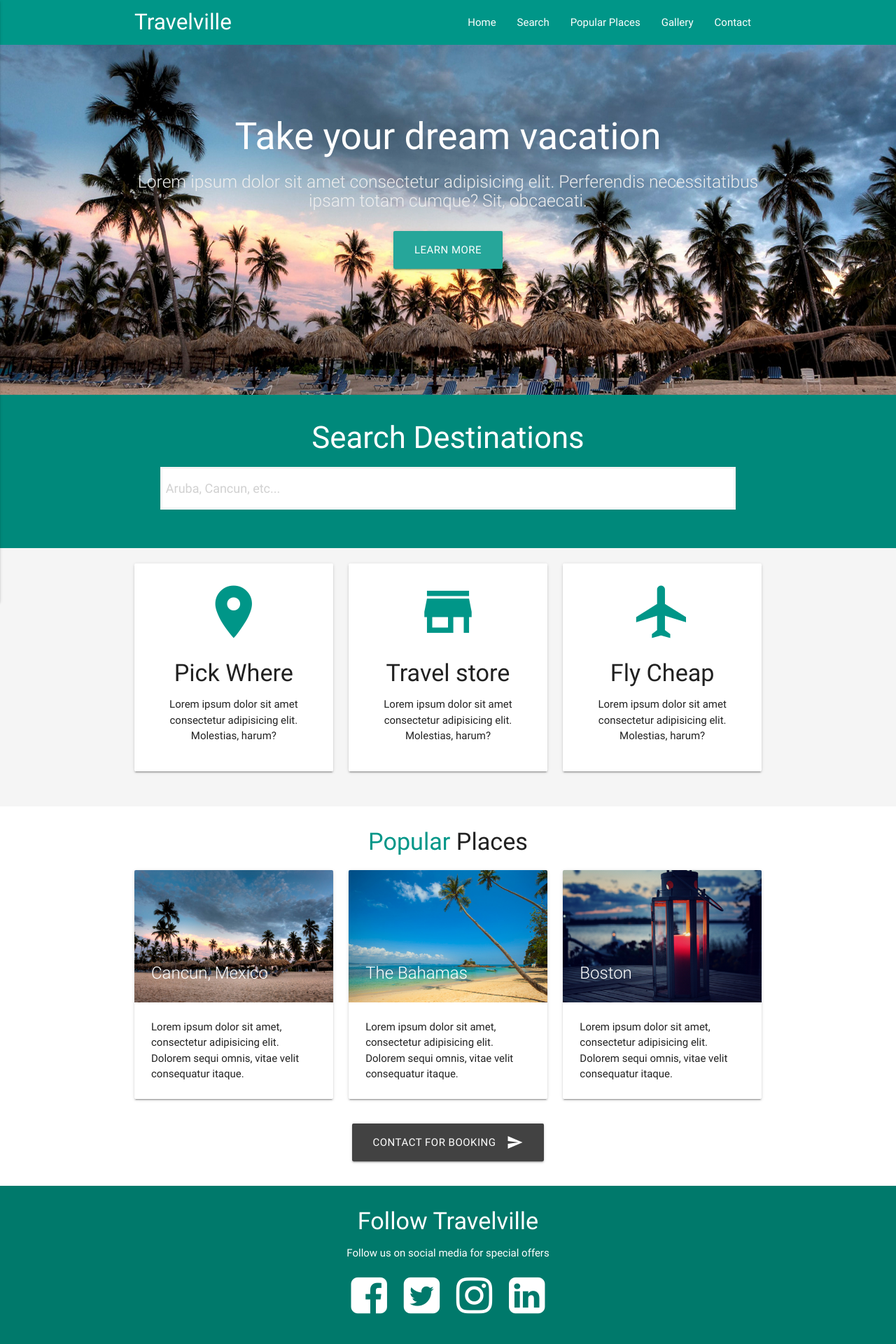
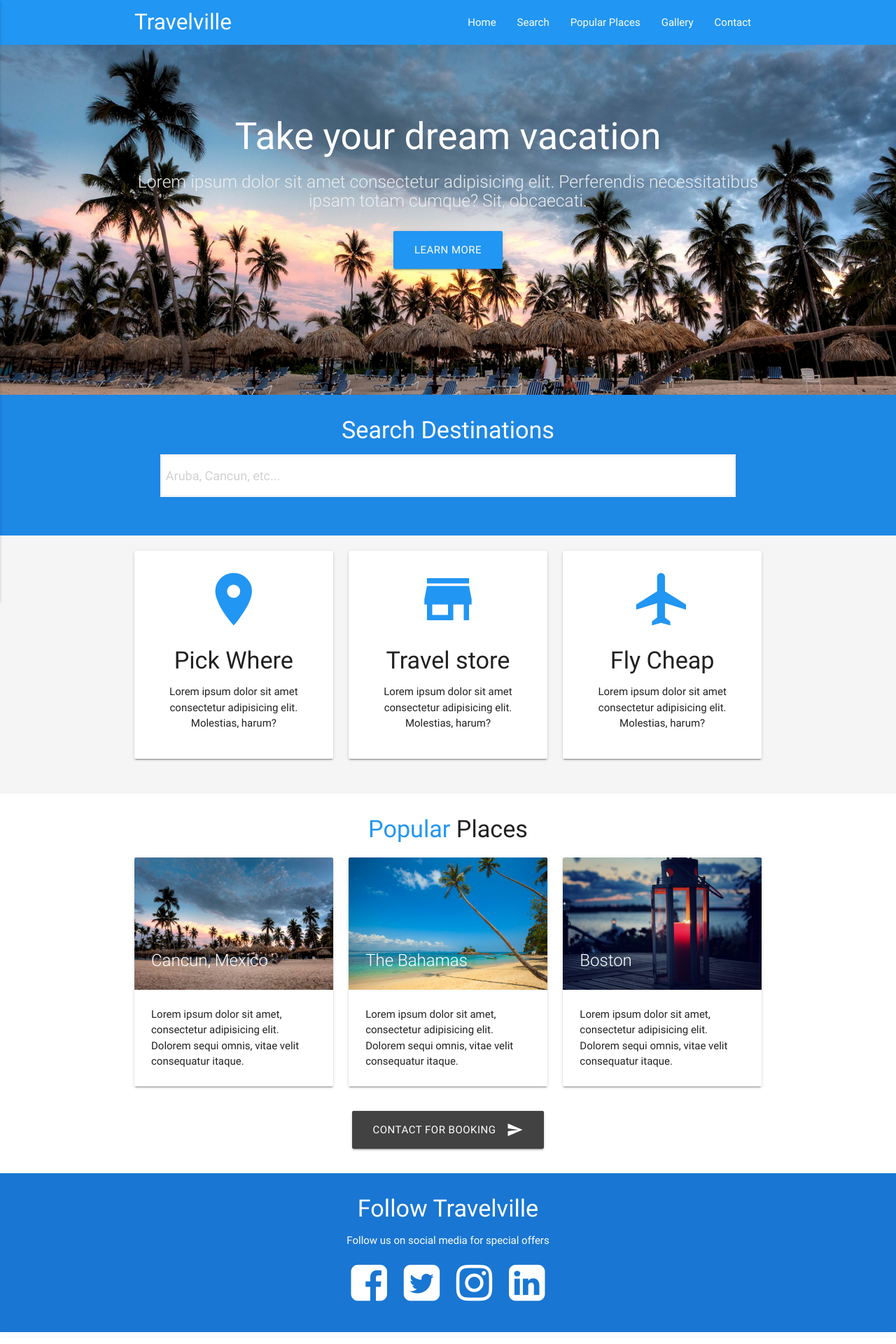
Before and after one commit to Abdul-fatai/travelling-website-template, a PHP site: page / in a window 1280 px wide. Shown: the top 1920 px of the page at 70% size. Run offline with PHP 8.4, Linux system fonts and the light colour scheme; some libraries are stand-ins or nearby versions.

Commit message:
clean up

```diff
--- a/css/main.css
+++ b/css/main.css
@@ -18,3 +18,18 @@
 .section-follow .fa-4x {
   margin: 5px 10px;
 }
+
+.section-contact h5 {
+  margin-bottom: 30px;
+}
+
+.section-gallery img {
+  margin-bottom: 10px;
+}
+
+.loader {
+  position: absolute;
+  z-index: 5;
+  top: 50%;
+  left: 50%;
+}
--- a/index.html
+++ b/index.html
@@ -28,7 +28,7 @@
 
   <body id="home" class="scrollspy">
     <div class="navbar-fixed">
-      <nav class="teal z-depth-0">
+      <nav class="blue z-depth-0">
         <div class="container">
           <div class="nav-wrapper">
             <a href="#home" class="brand-logo">Travelville</a>
@@ -47,11 +47,21 @@
       </nav>
     </div>
     <ul class="side-nav" id="mobile-nav">
-      <li><a href="#home">Home</a></li>
-      <li><a href="#search">Search</a></li>
-      <li><a href="#home">Popular Places</a></li>
-      <li><a href="#popular">Gallery</a></li>
-      <li><a href="#contact">Contact</a></li>
+    <h5 class="blue-text center">Travelville</h5>
+    <hr>
+      <li><a href="#home"><i class="material-icons">home</i>Home</a></li>
+      <li><a href="#search"><i class="material-icons">
+        location_searching
+        </i>Search</a></li>
+      <li><a href="#home"><i class="material-icons">
+        apartment
+        </i>Popular Places</a></li>
+      <li><a href="#popular"><i class="material-icons">
+        picture_in_picture
+        </i>Gallery</a></li>
+      <li><a href="#contact"><i class="material-icons">
+        contact_support
+        </i>Contact</a></li>
     </ul>
 
     <!--Section: Slider -->
@@ -65,7 +75,7 @@
               Lorem ipsum dolor sit amet consectetur adipisicing elit.
               Perferendis necessitatibus ipsam totam cumque? Sit, obcaecati.
             </h5>
-            <a href="#" class="btn btn-large">Learn More</a>
+            <a href="#" class="btn btn-large blue">Learn More</a>
           </div>
         </li>
         <li>
@@ -76,7 +86,7 @@
               Lorem ipsum dolor sit amet consectetur adipisicing elit.
               Perferendis necessitatibus ipsam totam cumque? Sit, obcaecati.
             </h5>
-            <a href="#" class="btn btn-large">Learn More</a>
+            <a href="#" class="btn btn-large blue">Learn More</a>
           </div>
         </li>
         <li>
@@ -87,18 +97,18 @@
               Lorem ipsum dolor sit amet consectetur adipisicing elit.
               Perferendis necessitatibus ipsam totam cumque? Sit, obcaecati.
             </h5>
-            <a href="#" class="btn btn-large">Learn More</a>
+            <a href="#" class="btn btn-large blue">Learn More</a>
           </div>
         </li>
       </ul>
     </section>
 
     <!-- Section: Search -->
-    <section id="search" class="section section-search teal darken-1 white-text center scrollspy">
+    <section id="search" class="section section-search blue darken-1 white-text center scrollspy">
       <div class="container">
         <div class="row">
           <div class="col s12">
-            <h3>Search Destinations</h3>
+            <h4>Search Destinations</h4>
             <div class="input-field">
               <input
                 type="text"
@@ -118,7 +128,7 @@
         <div class="row">
           <div class="col s12 m4">
             <div class="card-panel">
-              <i class="material-icons large teal-text">room</i>
+              <i class="material-icons large blue-text">room</i>
               <h4>Pick Where</h4>
               <p>
                 Lorem ipsum dolor sit amet consectetur adipisicing elit.
@@ -128,7 +138,7 @@
           </div>
           <div class="col s12 m4">
             <div class="card-panel">
-              <i class="material-icons large teal-text">store</i>
+              <i class="material-icons large blue-text">store</i>
               <h4>Travel store</h4>
               <p>
                 Lorem ipsum dolor sit amet consectetur adipisicing elit.
@@ -138,7 +148,7 @@
           </div>
           <div class="col s12 m4">
             <div class="card-panel">
-              <i class="material-icons large teal-text">airplanemode_active</i>
+              <i class="material-icons large blue-text">airplanemode_active</i>
               <h4>Fly Cheap</h4>
               <p>
                 Lorem ipsum dolor sit amet consectetur adipisicing elit.
@@ -155,7 +165,7 @@
     <section id="popular" class="section section-popular scrollspy">
       <div class="container">
         <div class="row">
-          <h4 class="center"><span class="teal-text">Popular</span> Places</h4>
+          <h4 class="center"><span class="blue-text">Popular</span> Places</h4>
           <div class="col s12 m4">
             <div class="card">
               <div class="card-image">
@@ -202,7 +212,7 @@
     </section>
 
     <!--Section: Follow-->
-    <section class="section section-follow teal darken-2 white-text center">
+    <section class="section section-follow blue darken-2 white-text center">
       <div class="container">
         <div class="row">
           <div class="col s12">
@@ -228,60 +238,60 @@
     <!--Section: Gallary-->
     <section id="gallery" class="section section-gallery card-panel scrollspy">
       <div class="container">
-        <h4 class="center"><span class="teal-text">Photo </span> Gallary</h4>
+        <h4 class="center"><span class="blue-text">Photo </span> Gallary</h4>
         <div class="row">
           <div class="col s12 m3">
-            <img class="materialbox responsive-img" src="https://source.unsplash.com/1600x900/?beach" alt="">
+            <img class="materialboxed responsive-img" src="https://source.unsplash.com/1600x900/?beach" alt="">
           </div>
           <div class="col s12 m3">
-            <img class="materialbox responsive-img" src="https://source.unsplash.com/1600x900/?nature" alt="">
+            <img class="materialboxed responsive-img" src="https://source.unsplash.com/1600x900/?nature" alt="">
           </div>
           <div class="col s12 m3">
-            <img class="materialbox responsive-img" src="https://source.unsplash.com/1600x900/?travel" alt="">
+            <img class="materialboxed responsive-img" src="https://source.unsplash.com/1600x900/?travel" alt="">
           </div>
           <div class="col s12 m3">
-            <img class="materialbox responsive-img" src="https://source.unsplash.com/1600x900/?beach, nature" alt="">
+            <img class="materialboxed responsive-img" src="https://source.unsplash.com/1600x900/?beach, nature" alt="">
           </div>
         </div>
 
         <div class="row">
           <div class="col s12 m3">
-            <img class="materialbox responsive-img" src="https://source.unsplash.com/1600x900/?boat" alt="">
+            <img class="materialboxed responsive-img" src="https://source.unsplash.com/1600x900/?boat" alt="">
           </div>
           <div class="col s12 m3">
-            <img class="materialbox responsive-img" src="https://source.unsplash.com/1600x900/?building" alt="">
+            <img class="materialboxed responsive-img" src="https://source.unsplash.com/1600x900/?building" alt="">
           </div>
           <div class="col s12 m3">
-            <img class="materialbox responsive-img" src="https://source.unsplash.com/1600x900/?trees" alt="">
+            <img class="materialboxed responsive-img" src="https://source.unsplash.com/1600x900/?trees" alt="">
           </div>
           <div class="col s12 m3">
-            <img class="materialbox responsive-img" src="https://source.unsplash.com/1600x900/?lands, nature" alt="">
+            <img class="materialboxed responsive-img" src="https://source.unsplash.com/1600x900/?lands, nature" alt="">
           </div>
         </div>
 
         <div class="row">
           <div class="col s12 m3">
-            <img class="materialbox responsive-img" src="https://source.unsplash.com/1600x900/?beaches" alt="">
+            <img class="materialboxed responsive-img" src="https://source.unsplash.com/1600x900/?beaches" alt="">
           </div>
           <div class="col s12 m3">
-            <img class="materialbox responsive-img" src="https://source.unsplash.com/1600x900/?nature" alt="">
+            <img class="materialboxed responsive-img" src="https://source.unsplash.com/1600x900/?nature" alt="">
           </div>
           <div class="col s12 m3">
-            <img class="materialbox responsive-img" src="https://source.unsplash.com/1600x900/?houses" alt="">
+            <img class="materialboxed responsive-img" src="https://source.unsplash.com/1600x900/?houses" alt="">
           </div>
           <div class="col s12 m3">
-            <img class="materialbox responsive-img" src="https://source.unsplash.com/1600x900/?traveling, nature" alt="">
+            <img class="materialboxed responsive-img" src="https://source.unsplash.com/1600x900/?traveling, nature" alt="">
           </div>
         </div>
       </div>
     </section>
 
     <!--Section: Contact-->
-    <section id="contact" class="section section-gallery scrollspy">
+    <section id="contact" class="section section-contact scrollspy">
       <div class="container">
         <div class="row">
           <div class="col s12 m6">
-            <div class="card-panel teal white-text center">
+            <div class="card-panel blue white-text center">
               <i class="material-icons medium">email</i>
               <h5>Contact Us For Booking</h5>
               <p>Lorem ipsum dolor sit amet consectetur, adipisicing elit. Facilis sapiente hic deserunt atque eum possimus temporibus iste quos optio impedit.</p>
@@ -313,7 +323,7 @@
                 <label for="message">Message</label>
               </div>
               <div class="center">
-                <input type="submit" value="Submit" class="btn">
+                <input type="submit" value="Submit" class="btn blue">
               </div>
             </div>
           </div>
@@ -322,7 +332,7 @@
     </section>
 
     <!--Section: Footer-->
-    <section class="section teal darken-2 white-text center">
+    <section class="section blue darken-2 white-text center">
       <p class="flow-text">Travelville &copy; 2020</p>
     </section>
 
@@ -333,6 +343,7 @@
     ></script>
     <script type="text/javascript" src="js/materialize.min.js"></script>
     <script>
+
       $(document).ready(function() {
         // Init Side nav
         $('.button-collapse').sideNav();
@@ -359,6 +370,7 @@
 
         // Init Scrollspy
         $('.scrollspy').scrollSpy();
+
       });
     </script>
   </body>
```
